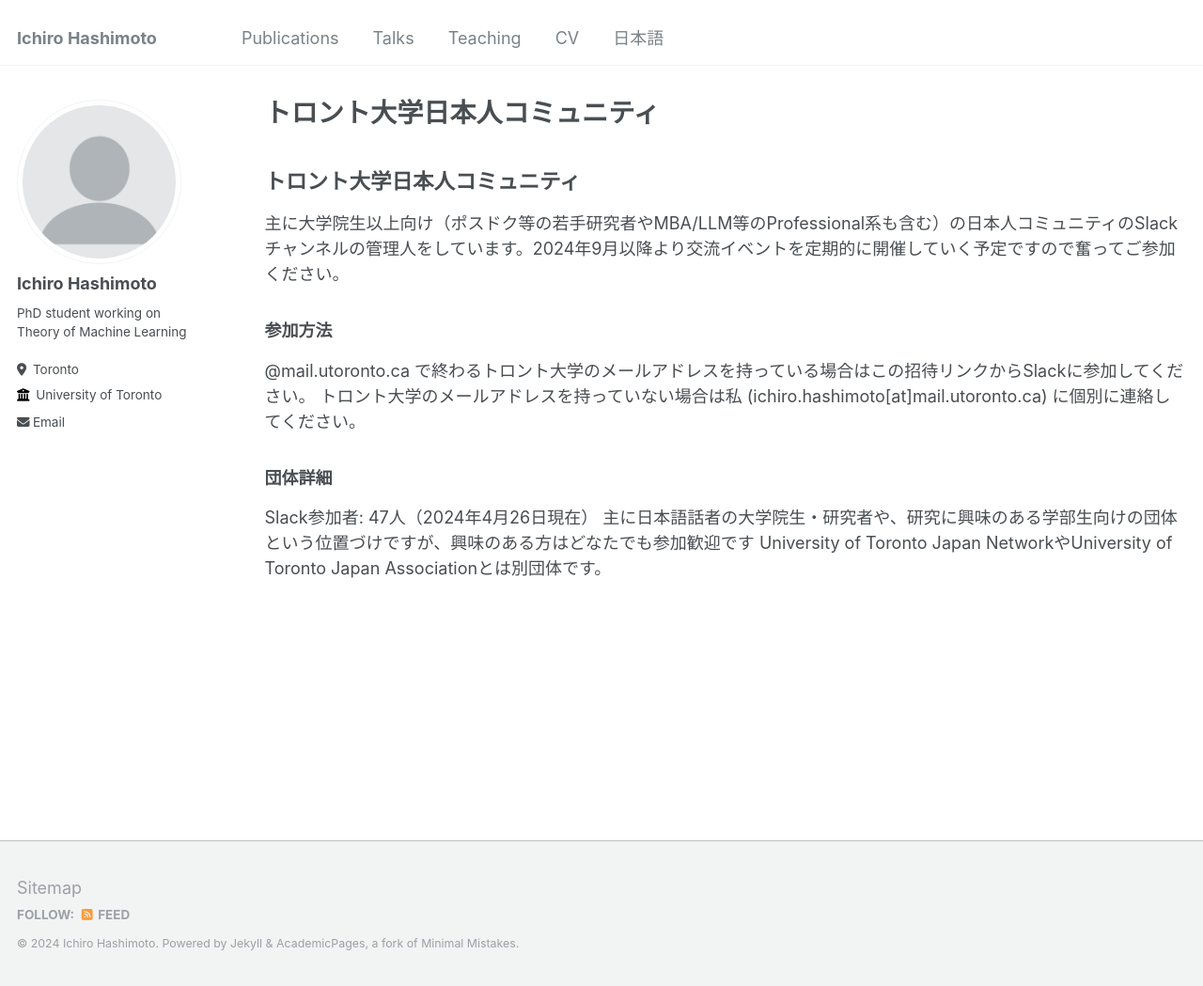
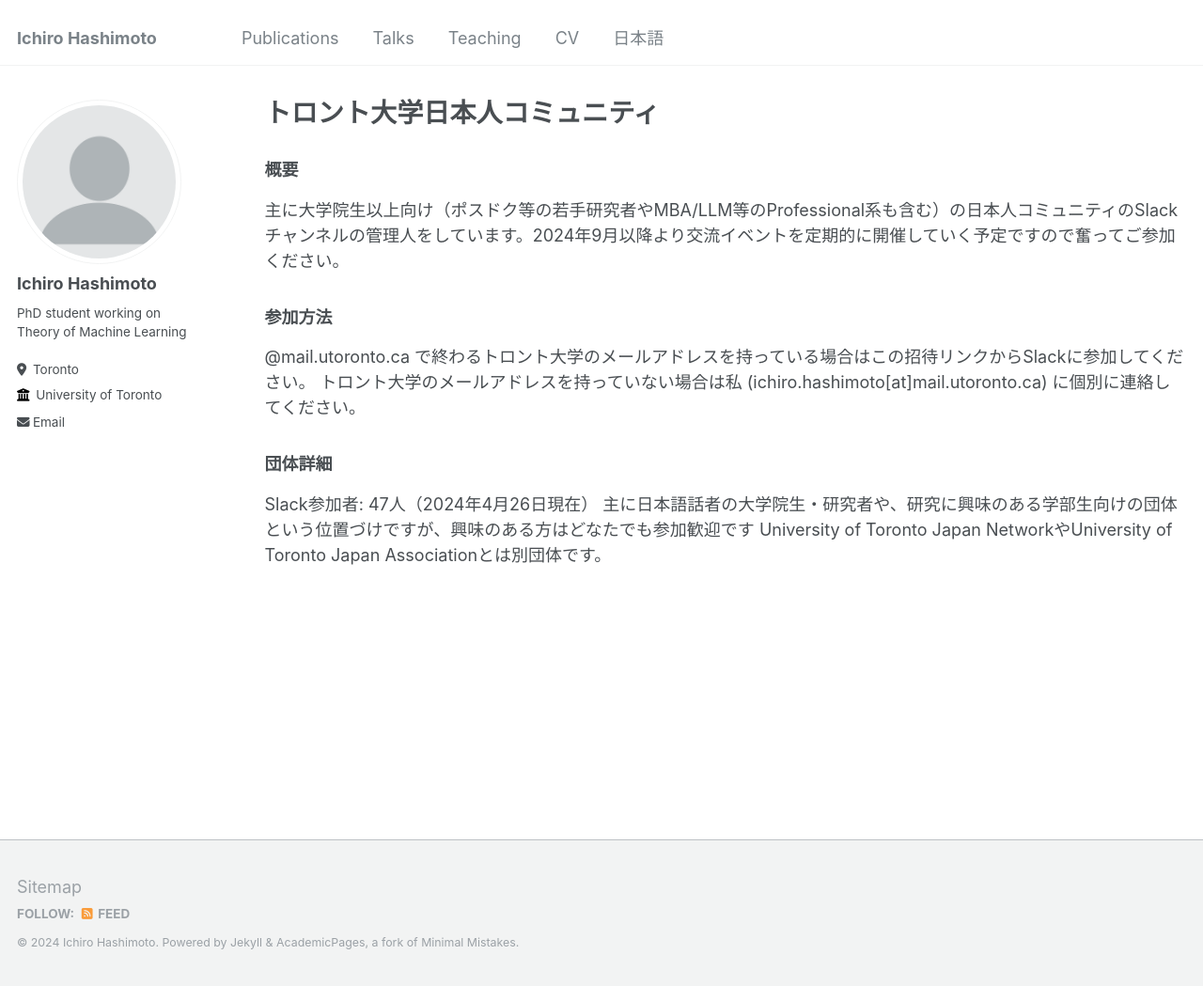
Before and after one commit to ichiro-h/ichiro-h.github.io, a Jekyll site: the page built from _pages/uoftjp.md, in a window 1280 px wide and 1049 px high. Shown: the whole window at 94% size. Built offline with Jekyll 4.4.1, drawn with Linux system fonts in a browser that asks for light colours.

Commit message:
Update uoftjp.md

```diff
--- a/_pages/uoftjp.md
+++ b/_pages/uoftjp.md
@@ -6,7 +6,7 @@ permalink: /japanese/uoftjp
 
 {% include base_path %}
 
-<h2>トロント大学日本人コミュニティ</h2>
+<h3>概要</h3>
 
 主に大学院生以上向け（ポスドク等の若手研究者やMBA/LLM等のProfessional系も含む）の日本人コミュニティのSlackチャンネルの管理人をしています。2024年9月以降より交流イベントを定期的に開催していく予定ですので奮ってご参加ください。
 
```
